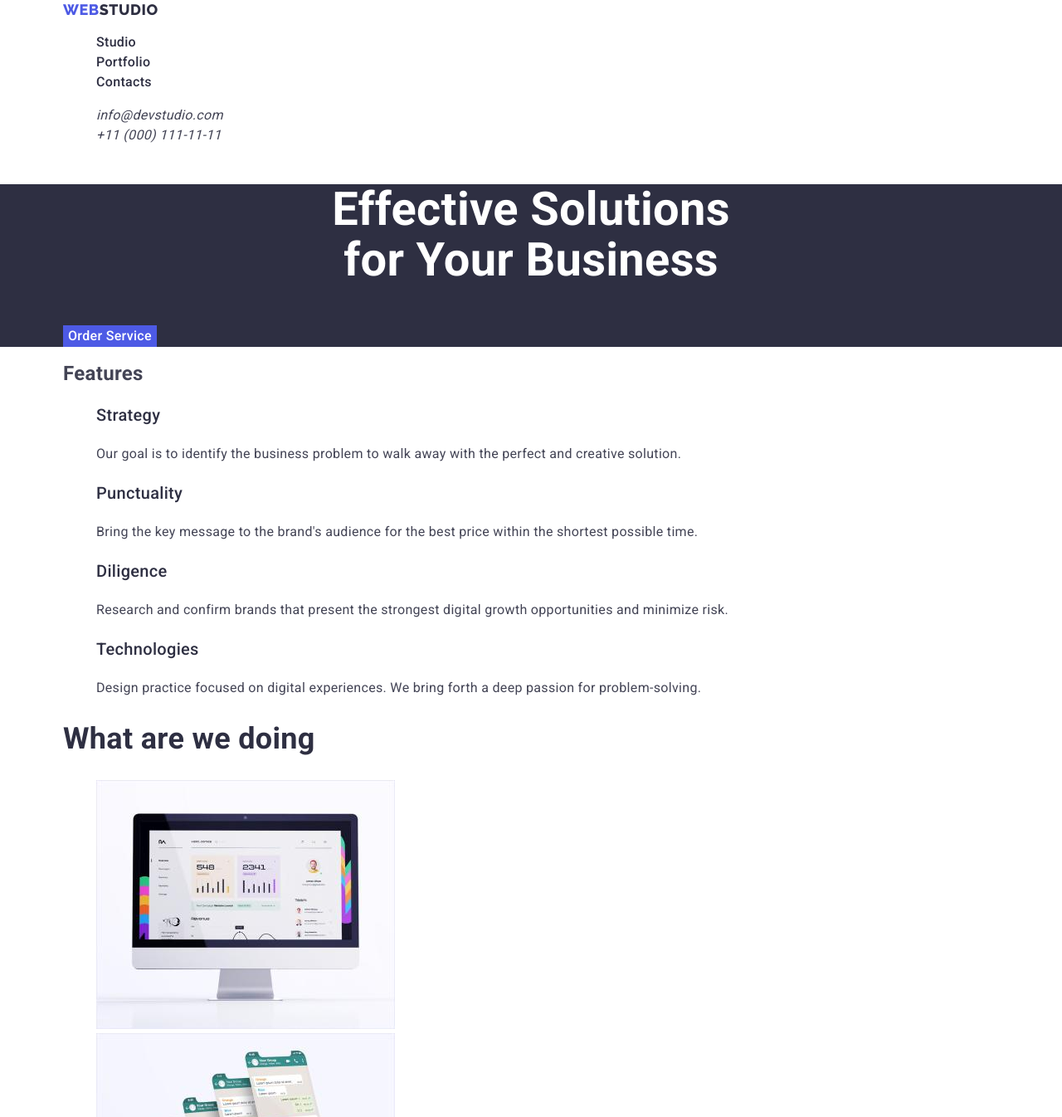
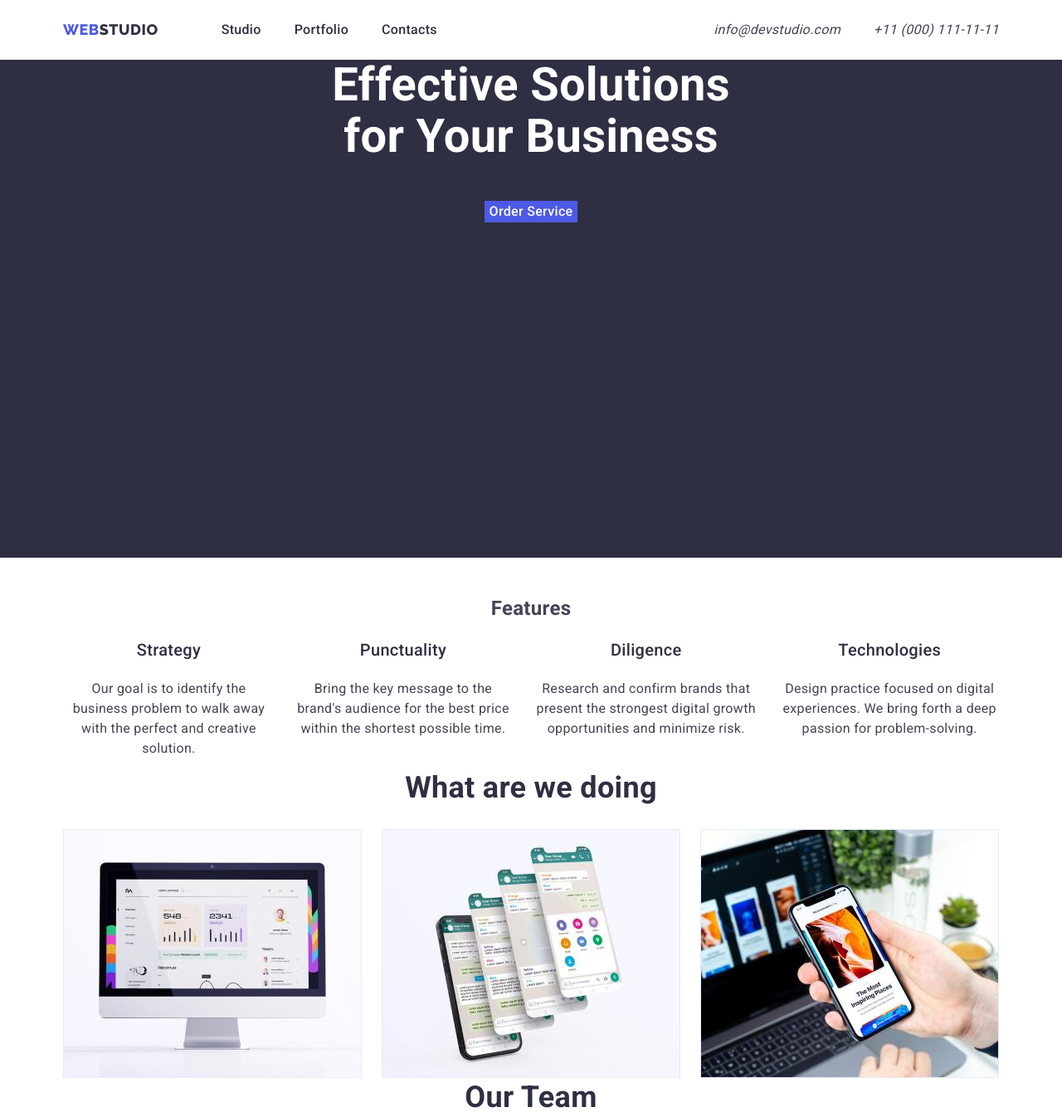
Before and after one commit to MykhailoTarasov/goit-homework-03, a plain HTML site: page index.html in a window 1280 px wide. Shown: the top 1346 px of the page at 83% size. Drawn offline with nearby package versions, Linux system fonts and the light colour scheme.

Commit message:
Header, centrated all sections

```diff
--- a/CSS/styles.css
+++ b/CSS/styles.css
@@ -15,11 +15,37 @@ body {
   letter-spacing: 0.02em;
 }
 
+p,
+h1,
+h2,
+h3,
+h4,
+h5,
+h6 {
+  margin-top: 0;
+}
+
+ul {
+  margin: 0;
+  padding: 0;
+}
+
 .list {
   list-style: none;
 }
 
 /* .header */
+
+.header-div {
+  display: flex;
+  align-items: center;
+
+  height: 72px;
+}
+
+.main-nav {
+  display: flex;
+}
 
 .logo {
   font-family: Raleway, sans-serif;
@@ -38,17 +64,37 @@ body {
   color: var(--color-primary);
 }
 
+.site-nav {
+  display: flex;
+  margin-left: 76px;
+}
+
+.site-nav .item {
+  margin-right: 40px;
+}
+
+.site-nav .item:last-child {
+  margin-right: 0;
+}
+
 .site-nav .link {
-  text-decoration: none;
+  display: block;
+
+  color: var(--color-primary);
   font-size: 16px;
   line-height: 1.5;
   font-weight: 500;
-  color: var(--color-primary);
+  text-decoration: none;
 }
 
 .site-nav .link:hover,
 .site-nav .link:focus {
   color: var(--btn-pressed);
+}
+
+.main-address {
+  display: flex;
+  margin-left: auto;
 }
 
 .contact-nav .link {
@@ -58,6 +104,14 @@ body {
   line-height: 1.5;
 }
 
+.contact-nav {
+  display: flex;
+}
+
+.contact-nav .item + .item {
+  margin-left: 40px;
+}
+
 .contact-nav .link:hover,
 .contact-nav .link:focus {
   color: var(--btn-pressed);
@@ -65,16 +119,17 @@ body {
 
 /* .section 1 */
 
-
 .hero {
   background-color: var(--color-primary);
+  height: 600px;
+  margin-bottom: 48px;
+  text-align: center;
 }
 
 .hero-title {
   color: var(--white);
   font-size: 56px;
   line-height: 1.1;
-  text-align: center;
 }
 
 .main-button {
@@ -96,6 +151,10 @@ body {
 
 /* .sections */
 
+.section {
+  text-align: center;
+}
+
 .container {
   width: 100%;
   max-width: 1158px;
@@ -103,6 +162,18 @@ body {
   margin-right: auto;
   padding-left: 15px;
   padding-right: 15px;
+}
+
+.features {
+display: flex;
+}
+
+.features .item {
+  margin-right: 24px;
+}
+
+.features .item:last-child {
+  margin-right: 0;
 }
 
 .features-list {
@@ -122,6 +193,30 @@ body {
   font-size: 36px;
   line-height: 1.1;
   color: var(--color-primary);
+}
+
+.works {
+  display: flex;
+}
+
+.works .item {
+  margin-right: 24px;
+}
+
+.works .item:last-child {
+  margin-right: 0;
+}
+
+.team {
+  display: flex;
+}
+
+.team .item {
+  margin-right: 24px;
+}
+
+.team .item:last-child {
+  margin-right: 0;
 }
 
 .team-list {
--- a/index.html
+++ b/index.html
@@ -13,22 +13,22 @@
     <!-- header -->
 
     <header>
-      <div class="container">
-      <nav>
+      <div class="container header-div">
+      <nav class="main-nav">
         <a href="./index.html" class="logo">
           <span class="logo-begin">WEB</span><span class="logo-end-header">STUDIO</span></a>
         <ul class="site-nav list">
-          <li><a href="" class="link" >Studio</a></li>
-          <li><a href="./portfolio.html" class="link" >Portfolio</a></li>
-          <li><a href="" class="link" >Contacts</a></li>
+          <li class="item"><a href="" class="link" >Studio</a></li>
+          <li class="item"><a href="./portfolio.html" class="link" >Portfolio</a></li>
+          <li class="item"><a href="" class="link" >Contacts</a></li>
         </ul>
       </nav>
-      <address>
+      <address class="main-address">
         <ul class="contact-nav list">
-          <li>
+          <li class="item">
             <a href="mailto:info@devstudio.com" class="link">info@devstudio.com</a>
           </li>
-          <li>
+          <li class="item">
             <a href="tel:+110001111111" class="link">+11 (000) 111-11-11</a>
           </li>
         </ul>
@@ -55,28 +55,28 @@
         <div class="container">
         <h2>Features</h2>
         <ul class="features list">
-          <li>
+          <li class="item">
             <h3 class="features-list">Strategy</h3>
             <p class="descr">
               Our goal is to identify the business problem to walk away with the
               perfect and creative solution.
             </p>
           </li>
-          <li>
+          <li class="item">
             <h3 class="features-list">Punctuality</h3>
             <p class="descr">
               Bring the key message to the brand's audience for the best price
               within the shortest possible time.
             </p>
           </li>
-          <li>
+          <li class="item">
             <h3 class="features-list">Diligence</h3>
             <p class="descr">
               Research and confirm brands that present the strongest digital
               growth opportunities and minimize risk.
             </p>
           </li>
-          <li>
+          <li class="item">
             <h3 class="features-list">Technologies</h3>
             <p class="descr">
               Design practice focused on digital experiences. We bring forth a
@@ -93,14 +93,14 @@
         <div class="container">
         <h2 class="section-title">What are we doing</h2>
         <ul class="works list">
-          <li>
+          <li class="item">
             <img
               src="./images/picture1.jpg" alt="white monitor with info" width="360" >
           </li>
-          <li>
+          <li class="item">
             <img src="./images/picture2.jpg" alt="work of application on the phone" width="360" >
           </li>
-          <li>
+          <li class="item">
             <img src="./images/picture3.jpg" alt="view of application on the phone" width="360" >
           </li>
         </ul>
@@ -109,27 +109,27 @@
 
       <!-- section4 -->
 
-      <section class="section">
+      <section class="section employees">
         <div class="container">
         <h2 class="section-title">Our Team</h2>
         <ul class="team list">
-          <li>
+          <li class="item">
             <img src="./images/photo1.jpg" alt="photo of a man" width="264" >
             <h3 class="team-list">Mark Guerrero</h3>
             <p class="descr">Product Designer</p>
           </li>
-          <li>
+          <li class="item">
             <img src="./images/photo2.jpg" alt="photo of a man" width="264" >
             <h3 class="team-list">Tom Ford</h3>
             <p class="descr">Frontend Developer</p>
           </li>
-          <li>
+          <li class="item">
             <img src="./images/photo3.jpg" alt="photo of a woman" width="264" >
             <h3 class="team-list">Camila Garcia</h3>
             <p class="descr">Marketing</p>
           </li>
-          <li>
-                <img src="./images/photo4.jpg" alt="photo of a man" width="264" >
+          <li class="item">
+            <img src="./images/photo4.jpg" alt="photo of a man" width="264" >
             <h3 class="team-list">Daniel Wilson</h3>
             <p class="descr">UI Designer</p>
           </li>
```
Also changed, not shown: portfolio.html (+1 -0 lines).
